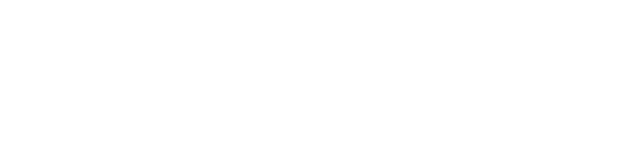
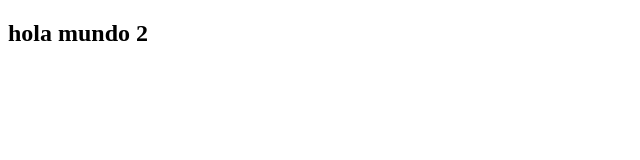
Before and after one commit to Sebas313/sebas, a plain HTML site: page index.html in a window 1280 px wide. Shown: the whole page, without its empty margins (0-640 px from the left). Drawn offline with Linux system fonts and the light colour scheme.

```diff
--- a/index.html
+++ b/index.html
@@ -4,6 +4,11 @@
     <meta charset="UTF-8">
     <meta name="viewport" content="width=device-width, initial-scale=1.0">
     <title>Document</title>
+<h2>hola mundo 2
+
+</h2>
+
+
 </head>
 <body>
 
```
Also changed, not shown: login.js (added).
